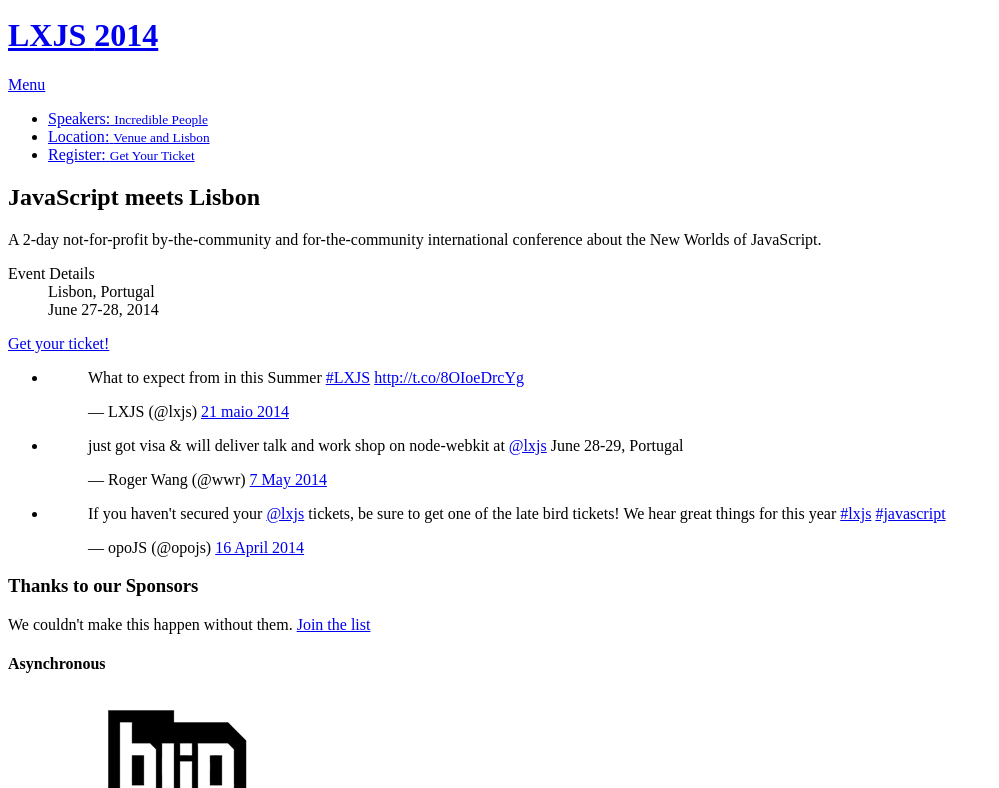
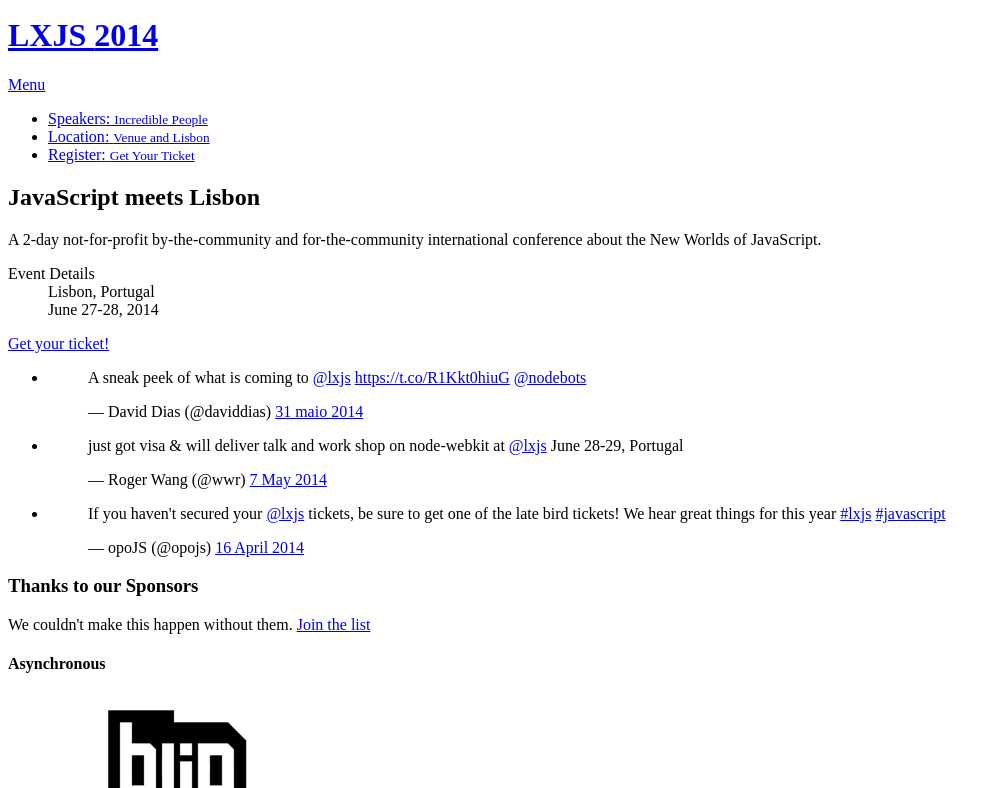
Before and after one commit to LXJS/lxjs-site-2014, a Jekyll site: the page built from src/index.html, in a window 1280 px wide and 900 px high, cut to the strip 112-900 px from the top of the window. Shown: the whole strip, without its empty margins (0-999 px from the left). Built offline with Jekyll 4.4.1, drawn with Linux system fonts in a browser that asks for light colours; nearby versions of some CDN libraries; Markdown is read by kramdown in place of the engine named in the settings; comment, search, counter and statistics services are not loaded.

Commit message:
New tweet on home

```diff
--- a/src/index.html
+++ b/src/index.html
@@ -35,7 +35,7 @@
 	<div id="tweets">
 		<ul>
 			<li class="tweet">
-				<blockquote class="twitter-tweet" data-cards="hidden" lang="pt"><p>What to expect from in this Summer <a href="https://twitter.com/search?q=%23LXJS&amp;src=hash">#LXJS</a>&#10;<a href="http://t.co/8OIoeDrcYg">http://t.co/8OIoeDrcYg</a></p>&mdash; LXJS (@lxjs) <a href="https://twitter.com/lxjs/statuses/469178573501513728">21 maio 2014</a></blockquote>
+				<blockquote class="twitter-tweet" lang="en"><p>A sneak peek of what is coming to <a href="https://twitter.com/lxjs">@lxjs</a> <a href="https://t.co/R1Kkt0hiuG">https://t.co/R1Kkt0hiuG</a> <a href="https://twitter.com/nodebots">@nodebots</a></p>&mdash; David Dias (@daviddias) <a href="https://twitter.com/daviddias/statuses/472882052296368128">31 maio 2014</a></blockquote>
 			</li>
 			<li class="tweet">
 				<blockquote class="twitter-tweet" lang="en"><p>just got visa &amp; will deliver talk and work shop on node-webkit at <a href="https://twitter.com/lxjs">@lxjs</a> June 28-29, Portugal</p>&mdash; Roger Wang (@wwr) <a href="https://twitter.com/wwr/statuses/464191963218989056">7 May 2014</a></blockquote>
```
